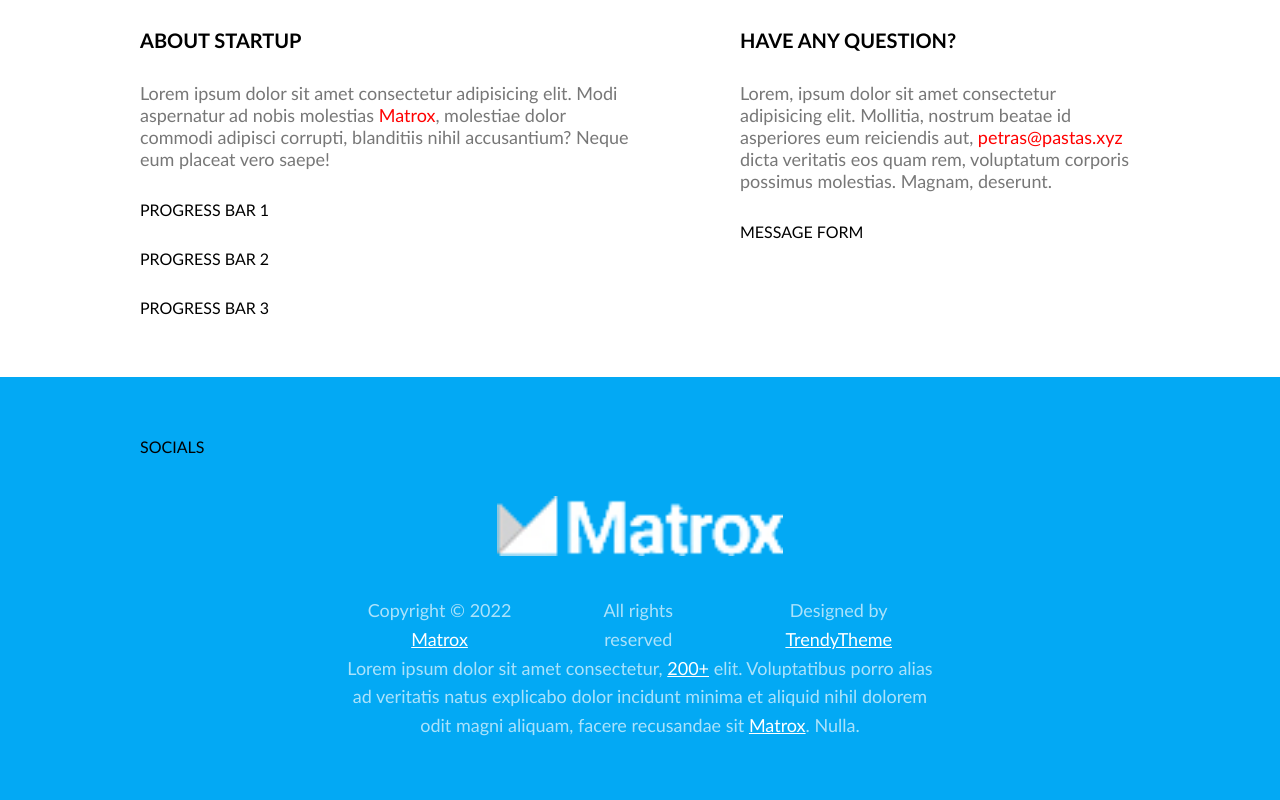
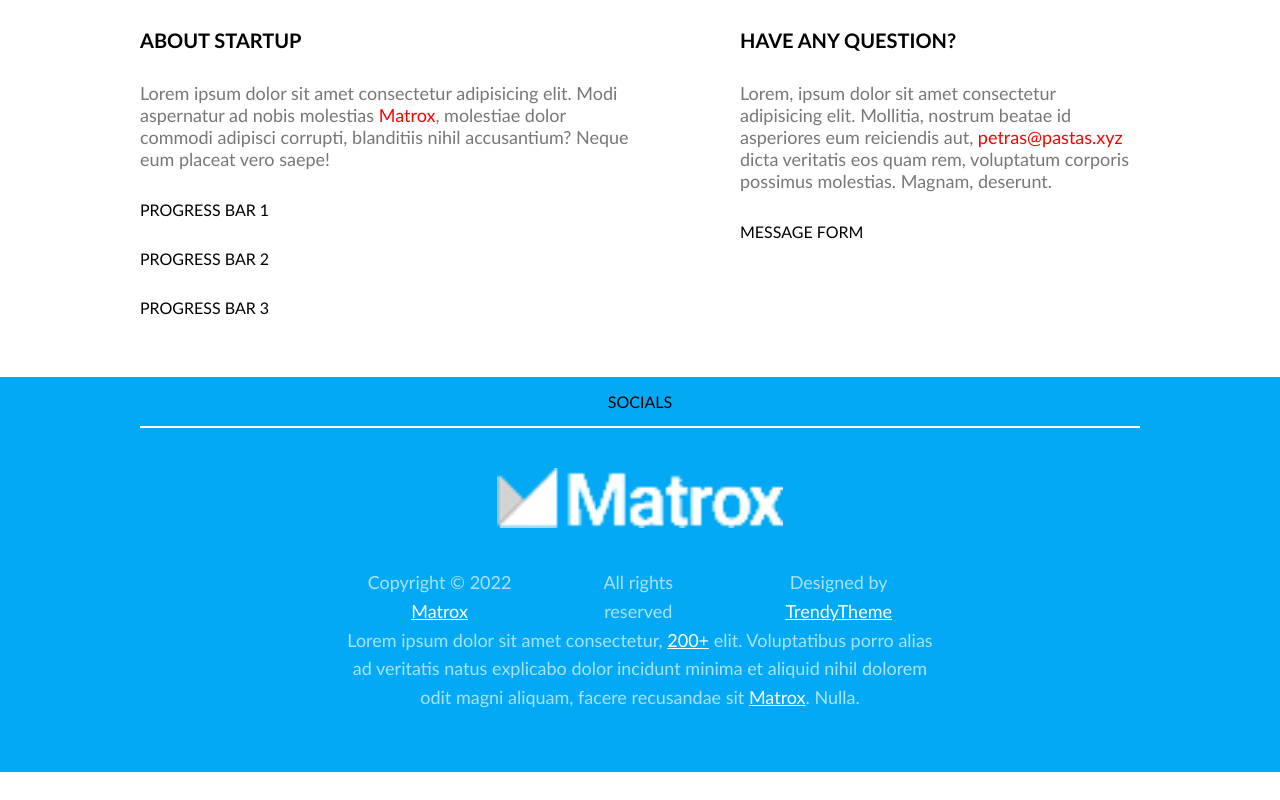
Before and after one commit to front-end-by-rimantas/37-grupe-coming-soon, a website: page index.html in a window 1280 px wide. Shown: the part 832-1632 px from the top of the page. After the commit the page ends 1604 px from the top, so only its background shows below. Drawn offline with Linux system fonts and the light colour scheme.

Commit message:
Intial style for socials #8

```diff
--- a/css/pages/home.css
+++ b/css/pages/home.css
@@ -73,6 +73,15 @@
 /* MAIN - end */
 
 /* FOOTER - start */
+footer.container {
+    padding-top: 0;
+}
+footer > .row {
+    display: flex;
+    justify-content: center;
+    padding: 15px 0;
+    border-bottom: 2px solid #fff;
+}
 .footer-bottom {
     display: flex;
     flex-direction: column;
```
